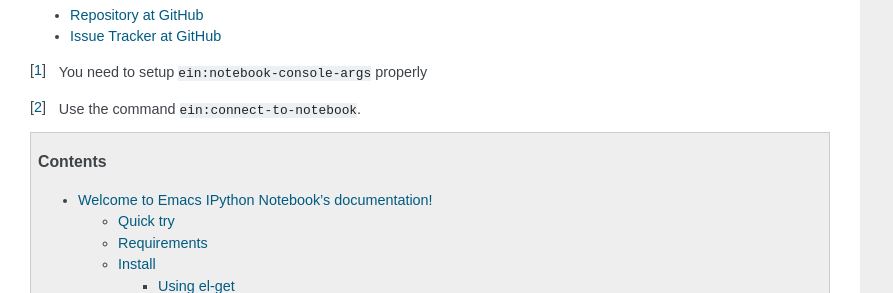
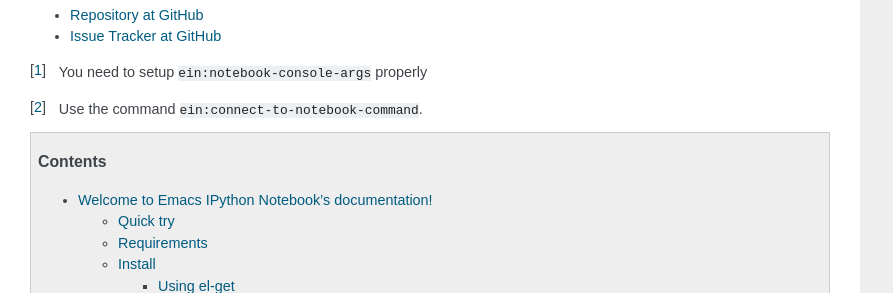
Before and after one commit to millejoh/emacs-ipython-notebook, a Sphinx documentation site: the page built from doc/source/index.rst, in a window 1280 px wide and 900 px high, scrolled down 621 px. Shown: the part 157-450 px from the top of the window, without its empty margins (0-893 px from the left). Built offline with Sphinx 7.4.7, drawn with Linux system fonts in a browser that asks for light colours; cross-references to code outside the pages are shown as plain code; some of the changed text lies outside the part shown.

Commit message:
Document ein:connect-to-notebook-command

```diff
--- a/doc/source/index.rst
+++ b/doc/source/index.rst
@@ -52,7 +52,7 @@
   <https://github.com/tkf/emacs-ipython-notebook/issues>`_
 
 .. [#] You need to setup :el:symbol:`ein:notebook-console-args` properly
-.. [#] Use the command :el:symbol:`ein:connect-to-notebook`.
+.. [#] Use the command :el:symbol:`ein:connect-to-notebook-command`.
 
 .. contents::
 
@@ -236,7 +236,7 @@
 
 Other useful commands:
 
-.. el:function:: ein:connect-to-notebook
+.. el:function:: ein:connect-to-notebook-command
 .. el:function:: ein:connect-eval-buffer
 .. el:function:: ein:connect-run-buffer
 
@@ -468,8 +468,8 @@
 
 * Support `auto-complete.el`_\ 's popup/quick help.
 * Add :el:symbol:`ein:notebooklist-first-open-hook`.
-* :el:symbol:`ein:connect-to-notebook` is improved; it can connect to
-  the notebook which is not opened yet.
+* :el:symbol:`ein:connect-to-notebook-command` is improved;
+  it can connect to the notebook which is not opened yet.
 * Plain text type output is favored over LaTeX type output
   (previous setting was opposite).
 * Add :el:symbol:`ein:notebook-rename-to-scratch-command`.
```
